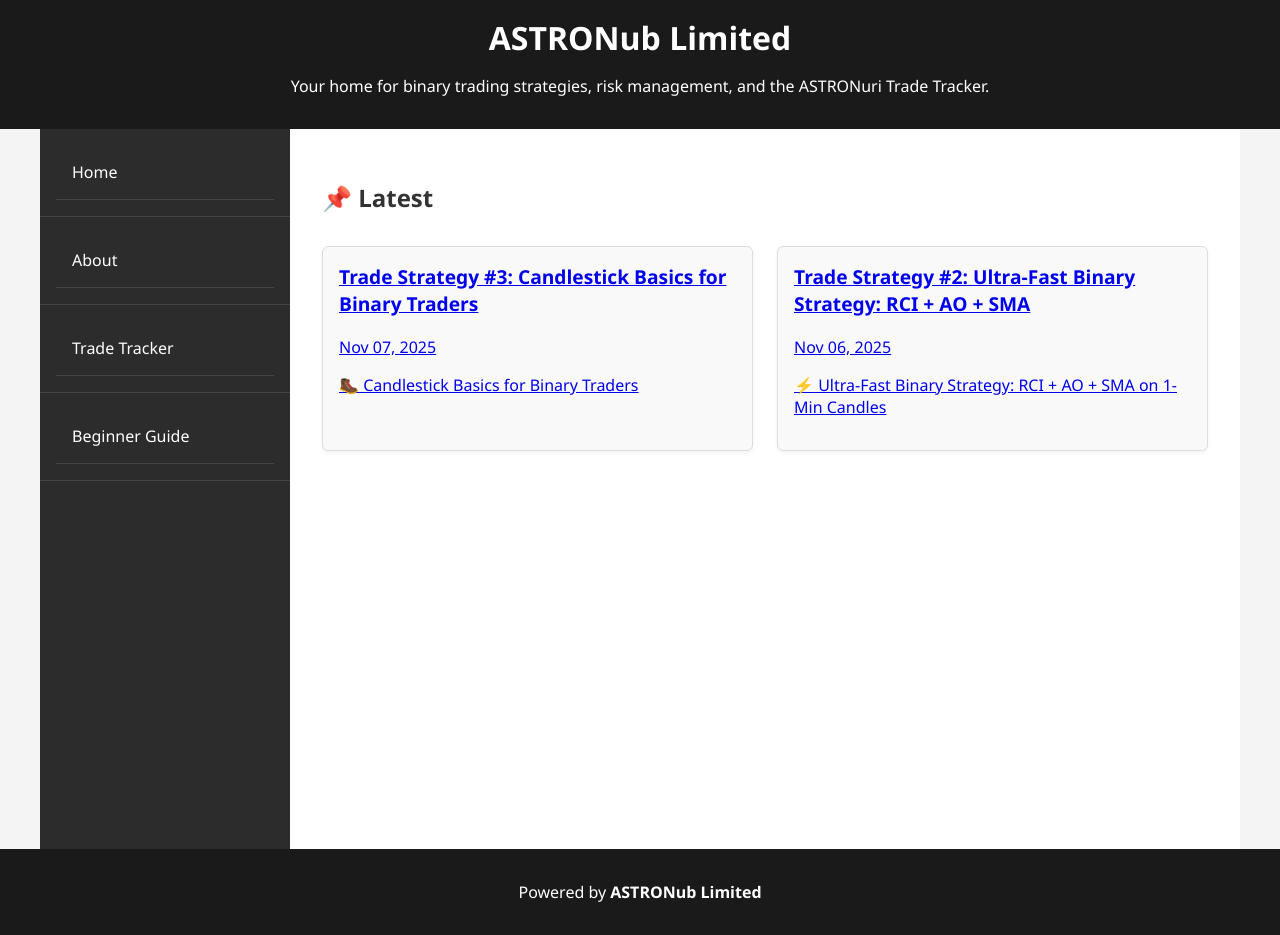
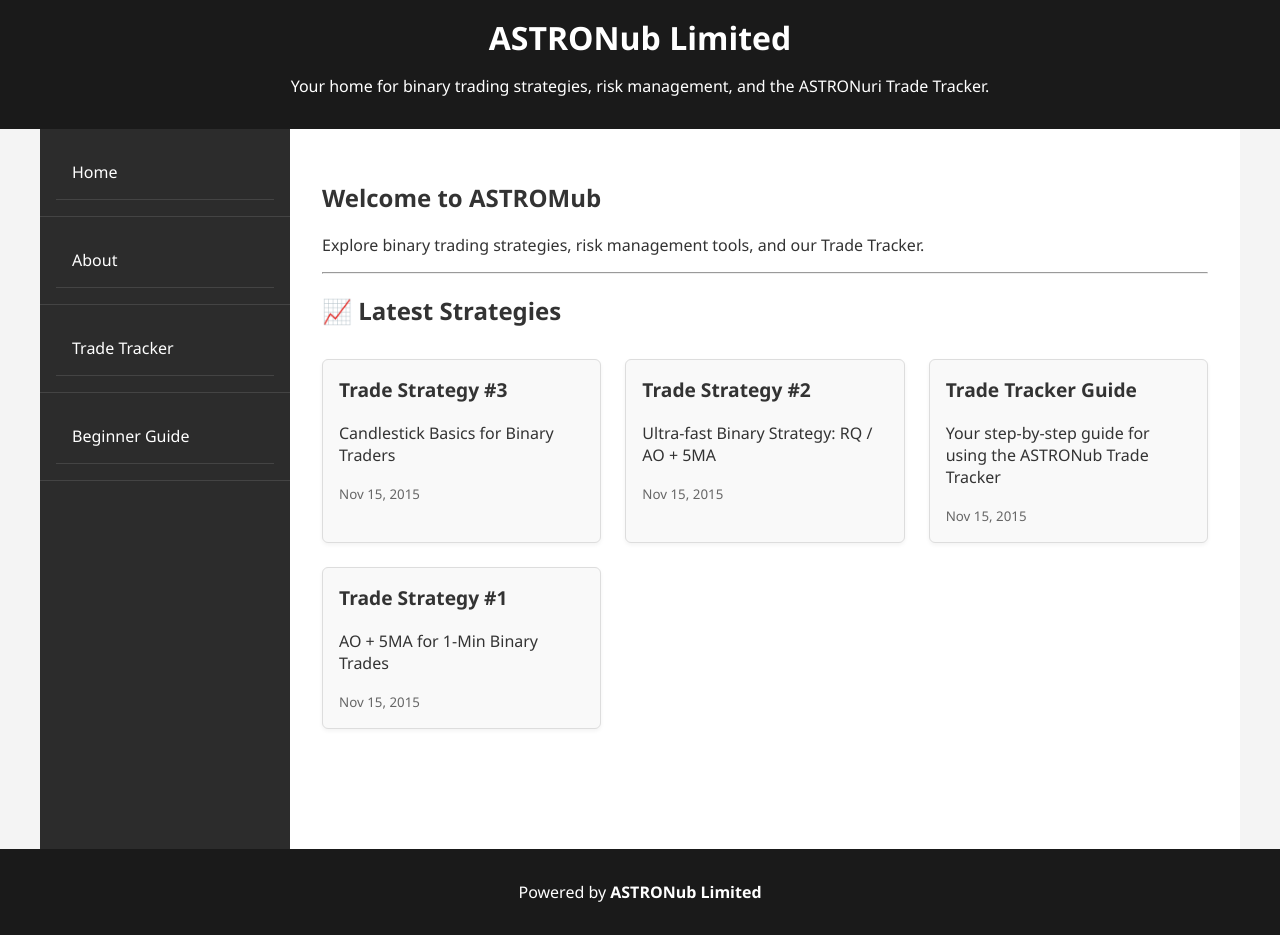
Before and after one commit to astromub/silver-umbrella, a Jekyll site: the page built from index.md, in a window 1280 px wide. Built offline with Jekyll 4.4.1, drawn with Linux system fonts in a browser that asks for light colours.

Commit message:
Update index.md

```diff
--- a/index.md
+++ b/index.md
@@ -4,24 +4,33 @@ title: Home
 permalink: /index.html
 ---
 
-## 📌 Latest
+## Welcome to ASTROMub
+
+Explore binary trading strategies, risk management tools, and our Trade Tracker.
+
+---
+
+## 📈 Latest Strategies
 
 <div class="card-grid">
-
-    <div class="card">
-        <a href="#" class="card-link">
-            <h3>Trade Strategy #3: Candlestick Basics for Binary Traders</h3>
-            <p class="date">Nov 07, 2025</p>
-            <p class="excerpt">🥾 Candlestick Basics for Binary Traders</p>
-        </a>
-    </div>
-
-    <div class="card">
-        <a href="#" class="card-link">
-            <h3>Trade Strategy #2: Ultra-Fast Binary Strategy: RCI + AO + SMA</h3>
-            <p class="date">Nov 06, 2025</p>
-            <p class="excerpt">⚡ Ultra-Fast Binary Strategy: RCI + AO + SMA on 1-Min Candles</p>
-        </a>
-    </div>
-
-    </div>
+  <div class="card">
+    <h3>Trade Strategy #3</h3>
+    <p>Candlestick Basics for Binary Traders</p>
+    <small>Nov 15, 2015</small>
+  </div>
+  <div class="card">
+    <h3>Trade Strategy #2</h3>
+    <p>Ultra-fast Binary Strategy: RQ / AO + 5MA</p>
+    <small>Nov 15, 2015</small>
+  </div>
+  <div class="card">
+    <h3>Trade Tracker Guide</h3>
+    <p>Your step-by-step guide for using the ASTRONub Trade Tracker</p>
+    <small>Nov 15, 2015</small>
+  </div>
+  <div class="card">
+    <h3>Trade Strategy #1</h3>
+    <p>AO + 5MA for 1-Min Binary Trades</p>
+    <small>Nov 15, 2015</small>
+  </div>
+</div>
```
